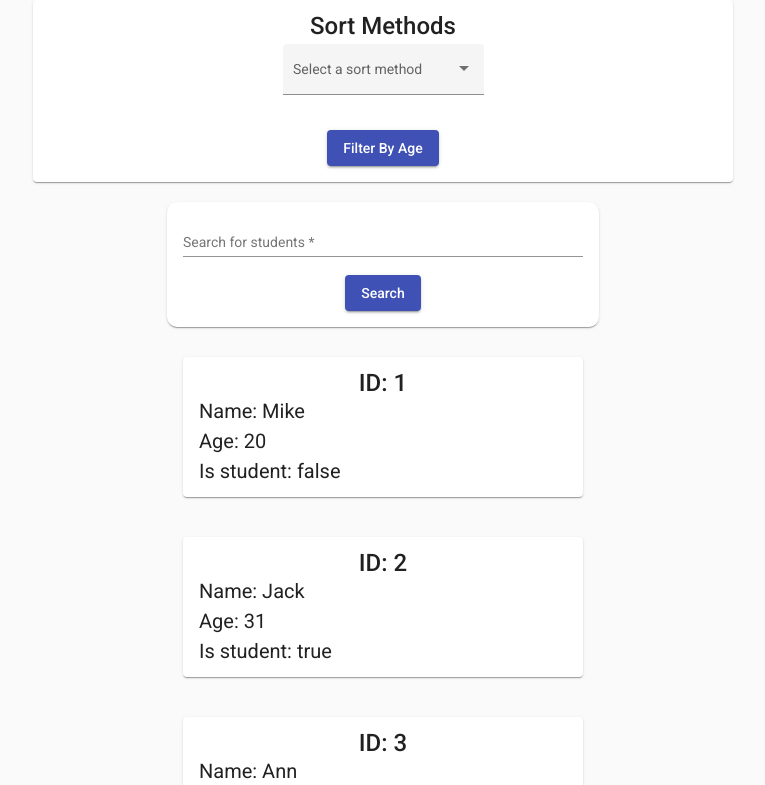
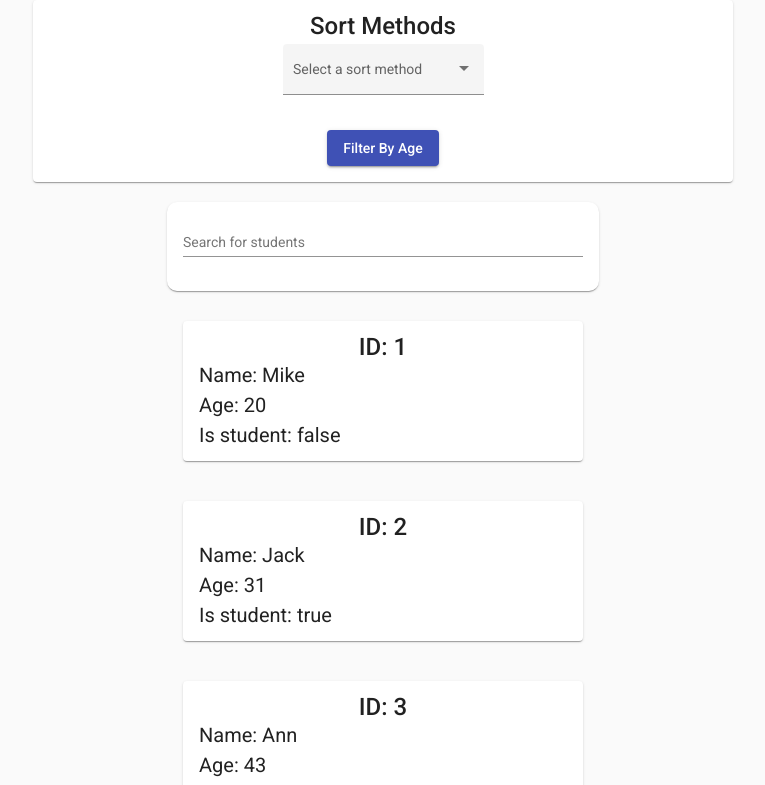
Before and after one commit to NioKing/studentsPracticeApp, an Angular app: page / in a window 1280 px wide. Shown: the top 785 px of the page, without its empty margins (257-1022 px from the left). Built offline with nearby package versions, Linux system fonts and the light colour scheme.

Commit message:
Search type change

```diff
--- a/src/app/main/main.component.html
+++ b/src/app/main/main.component.html
@@ -1,7 +1,7 @@
 <app-filter [students]="students" (matureStudents)="filterMatureStudents($event)"></app-filter>
-<app-search [students]="students" (searchedStudents)="searchForStudent($event)"></app-search>
+<app-search [students]="students" (searchedStudents)="searchForStudent($event.toString())"></app-search>
 <div class="container" style="margin: 30px auto; width: 400px">
-    <div class="person" style="margin-bottom: 40px;" *ngFor="let stundent of students | filter:searchValue">
+    <div class="person" style="margin-bottom: 40px;" *ngFor="let stundent of students |filter: searchValue">
     <mat-card>
             <mat-card-title style="text-align: center;">
                 <span>ID: {{stundent.id}}</span>
--- a/src/app/main/main.component.ts
+++ b/src/app/main/main.component.ts
@@ -1,4 +1,5 @@
 import { Component, OnInit } from '@angular/core';
+import { map, Observable } from 'rxjs';
 import { Students } from '../models/students';
 
 @Component({
@@ -86,8 +87,6 @@ export class MainComponent implements OnInit {
 
   searchForStudent(student: string) {
     this.searchValue = student
-    console.log(this.students);
-
   }
 
 }
--- a/src/app/pipes/filter.pipe.ts
+++ b/src/app/pipes/filter.pipe.ts
@@ -10,8 +10,7 @@ export class FilterPipe implements PipeTransform {
     if(!Students || !searchValue) {
       return Students;
     }
-    return Students.filter(val => val.name.toLocaleLowerCase().includes(searchValue.toLocaleLowerCase())) ||
-    Students.filter(val => val.age.toLocaleLowerCase().includes(searchValue.toLocaleLowerCase()))
+    return Students.filter(val => val.name.toLocaleLowerCase().includes(searchValue.toLocaleLowerCase()))
   }
 
 }
--- a/src/app/search/search.component.html
+++ b/src/app/search/search.component.html
@@ -5,8 +5,8 @@
                 <mat-label>Search for students</mat-label>
                 <input matInput="search" #searchTerm formControlName="input">
             </mat-form-field>
-            <button mat-raised-button color="primary"
-            (click)="getStudentsBySearch(searchTerm.value)">Search</button>
+            <!-- <button mat-raised-button color="primary"
+            (click)="getStudentsBySearch(searchTerm.value)">Search</button> -->
         </form>
     </div>
 </mat-card>
--- a/src/app/search/search.component.ts
+++ b/src/app/search/search.component.ts
@@ -1,5 +1,6 @@
 import { Component, EventEmitter, Input, OnInit, Output } from '@angular/core';
 import { FormControl, FormGroup, Validators } from '@angular/forms';
+import { debounceTime, distinctUntilChanged, Observable } from 'rxjs';
 import { Students } from '../models/students';
 
 @Component({
@@ -10,29 +11,28 @@ import { Students } from '../models/students';
 export class SearchComponent implements OnInit {
 
 
-  @Output() searchedStudents = new EventEmitter<string>()
+  @Output() searchedStudents = new EventEmitter<Observable<string>>()
   @Input() students: Students[] = []
   search: string = ''
 
   constructor() { }
 
   ngOnInit(): void {
-
+    this.searchStudents()
   }
 
   searchForm = new FormGroup({
-    'input': new FormControl('', [Validators.required])
+    'input': new FormControl('')
   })
 
-  // Search Students
-  getStudentsBySearch(searchTerm: string) {
-    if(searchTerm !== '') {
-      this.search = this.searchForm.get('input')?.value
-      console.log(this.search);
-      this.searchedStudents.emit(this.search)
-    }
-    this.searchForm.get('input')?.reset()
+  searchStudents() {
+    this.searchForm.valueChanges.pipe(
+      debounceTime(500),
+      distinctUntilChanged(),
+
+    ).subscribe((res: any) => {
+      this.searchedStudents.emit(res.input)
+    })
   }
 
-
 }
```
